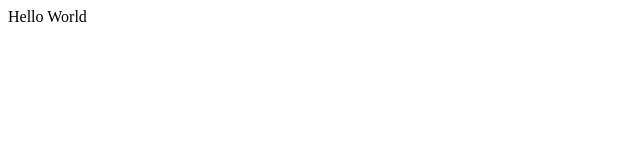
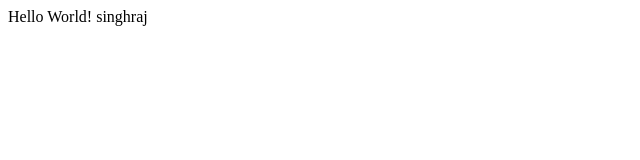
Before and after one commit to singhrajdeveloper/MyPortFolio, a plain HTML site: page index.html in a window 1280 px wide. Shown: the full height of the page, 0-640 px from the left. Drawn offline with Linux system fonts and the light colour scheme.

Commit message:
changed hello world to hello world singhraj

```diff
--- a/index.html
+++ b/index.html
@@ -9,7 +9,7 @@
 </head>
 
 <body>
-    Hello World
+    Hello World! singhraj
 </body>
 
 </html>
```
